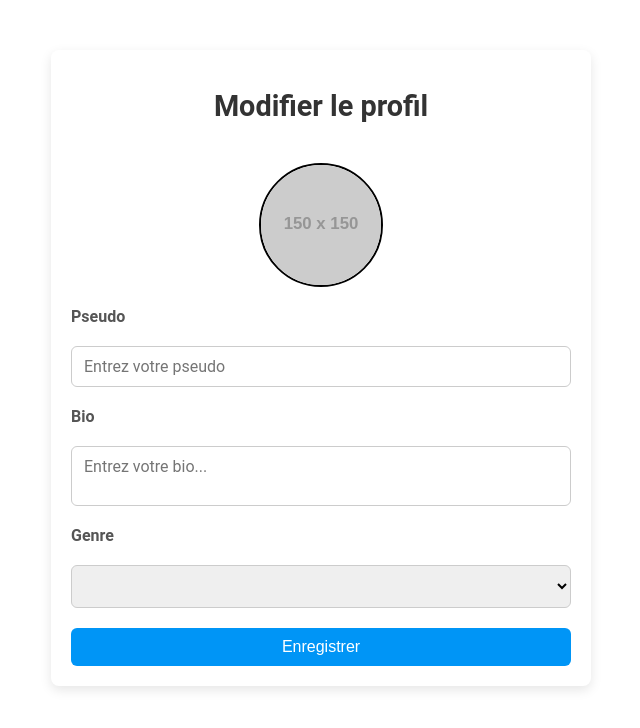
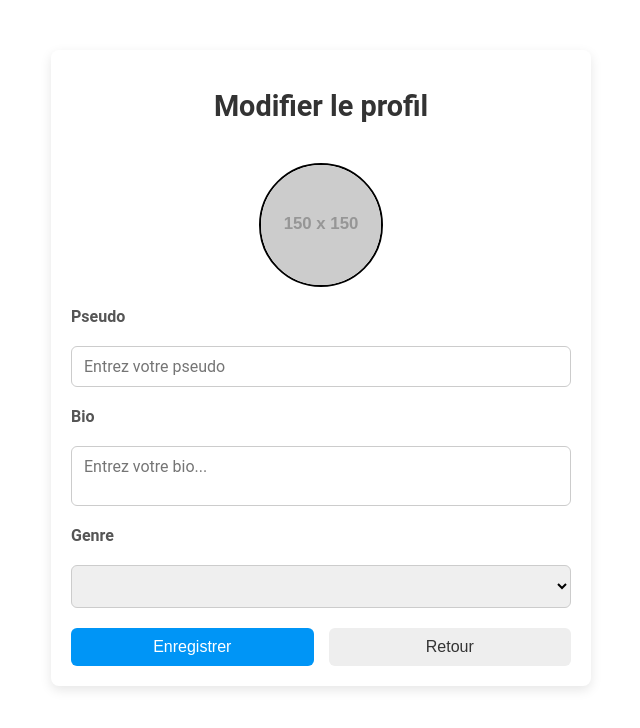
Before and after one commit to David-533/GSH, a Vue app: page /modifier-profil in a window 1280 px wide. Shown: the top 728 px of the page, without its empty margins (319-959 px from the left). Built offline with nearby package versions, Linux system fonts and the light colour scheme.

Commit message:
Refactor profile modification buttons and layout

```diff
--- a/src/Views/ModifierProfil.vue
+++ b/src/Views/ModifierProfil.vue
@@ -22,8 +22,11 @@
       <option value="autre">Autre</option>
     </select>
 
-    <!-- Bouton enregistrer -->
-    <button @click="saveProfile">Enregistrer</button>
+    <!-- Boutons -->
+    <div class="btn-container">
+      <button class="save-btn" @click="saveProfile">Enregistrer</button>
+      <button class="back-btn" @click="goBack">Retour</button>
+    </div>
   </div>
 </template>
 
@@ -39,16 +42,15 @@ export default {
     const userPseudo = ref("");
     const userPhoto = ref(null);
     const userBio = ref("");
-    const gender = ref(""); // maintenant sauvegardé
+    const gender = ref("");
     const fileInput = ref(null);
     const defaultPhoto = "https://via.placeholder.com/150";
 
     onMounted(() => {
-      // Charger les infos depuis le localStorage
       userPseudo.value = localStorage.getItem("userPseudo") || "";
       userPhoto.value = localStorage.getItem("userPhoto") || null;
       userBio.value = localStorage.getItem("userBio") || "";
-      gender.value = localStorage.getItem("userGender") || ""; // récupération du genre
+      gender.value = localStorage.getItem("userGender") || "";
     });
 
     const triggerFileInput = () => fileInput.value.click();
@@ -64,17 +66,22 @@ export default {
     };
 
     const saveProfile = () => {
-      // Sauvegarde toutes les infos
       localStorage.setItem("userPseudo", userPseudo.value);
       localStorage.setItem("userPhoto", userPhoto.value);
       localStorage.setItem("userBio", userBio.value);
-      localStorage.setItem("userGender", gender.value); // sauvegarde du genre
-      router.push("/profil"); // retour vers la page profil
+      localStorage.setItem("userGender", gender.value);
+      router.push("/profil");
+    };
+
+    const goBack = () => {
+      router.push("/profil");
     };
 
     return {
-      userPseudo, userPhoto, userBio, gender, defaultPhoto, fileInput,
-      triggerFileInput, handleFileChange, saveProfile
+      userPseudo, userPhoto, userBio, gender,
+      defaultPhoto, fileInput,
+      triggerFileInput, handleFileChange,
+      saveProfile, goBack
     };
   }
 };
@@ -94,14 +101,14 @@ export default {
   font-family: 'Roboto', sans-serif;
 }
 
-.modifier-page h1 {
+h1 {
   text-align: center;
   font-size: 1.8rem;
   color: #333;
   margin-bottom: 20px;
 }
 
-.modifier-page img {
+img {
   width: 120px;
   height: 120px;
   border-radius: 50%;
@@ -111,14 +118,14 @@ export default {
   cursor: pointer;
 }
 
-.modifier-page label {
+label {
   font-weight: bold;
   color: #555;
 }
 
-.modifier-page input[type="text"],
-.modifier-page textarea,
-.modifier-page select {
+input[type="text"],
+textarea,
+select {
   width: 100%;
   padding: 10px 12px;
   border: 1px solid #ccc;
@@ -129,12 +136,19 @@ export default {
   box-sizing: border-box;
 }
 
-.modifier-page textarea {
+textarea {
   min-height: 60px;
   max-height: 120px;
 }
 
-.modifier-page button {
+.btn-container {
+  display: flex;
+  justify-content: space-between;
+  gap: 15px;
+}
+
+.save-btn {
+  flex: 1;
   background-color: #0095f6;
   color: white;
   border: none;
@@ -145,8 +159,24 @@ export default {
   transition: background 0.2s ease;
 }
 
-.modifier-page button:hover {
+.save-btn:hover {
   background-color: #007ac1;
+}
+
+.back-btn {
+  flex: 1;
+  background-color: #eee;
+  color: #333;
+  border: none;
+  padding: 10px 0;
+  border-radius: 6px;
+  font-size: 1rem;
+  cursor: pointer;
+  transition: background 0.2s ease;
+}
+
+.back-btn:hover {
+  background-color: #ddd;
 }
 
 /* Responsive */
@@ -156,9 +186,13 @@ export default {
     padding: 15px;
   }
 
-  .modifier-page img {
+  img {
     width: 100px;
     height: 100px;
   }
+
+  .btn-container {
+    flex-direction: column;
+  }
 }
 </style>
```
